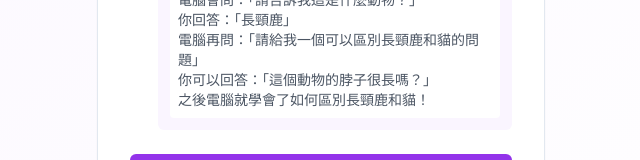
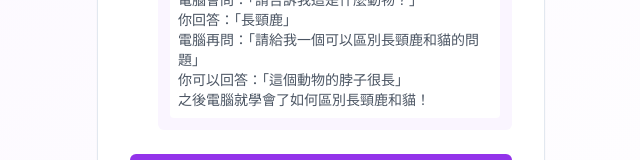
Before and after one commit to maoyang/animal-mind-trainer-web, a React (Vite) app: page / in a window 1280 px wide. Shown: the part 595-755 px from the top of the page, without its empty margins (319-959 px from the left). Built offline with nearby package versions, Linux system fonts and the light colour scheme.

Commit message:
Fix: Remove question mark
Remove the question mark from the example question in the game description.

```diff
--- a/src/components/AnimalGame.tsx
+++ b/src/components/AnimalGame.tsx
@@ -1,4 +1,3 @@
-
 import React, { useState, useEffect } from 'react';
 import { Button } from "@/components/ui/button";
 import { Input } from "@/components/ui/input";
@@ -161,7 +160,7 @@ const AnimalGame = () => {
                     <p>電腦會問：「請告訴我這是什麼動物？」</p>
                     <p>你回答：「長頸鹿」</p>
                     <p>電腦再問：「請給我一個可以區別長頸鹿和貓的問題」</p>
-                    <p>你可以回答：「這個動物的脖子很長嗎？」</p>
+                    <p>你可以回答：「這個動物的脖子很長」</p>
                     <p>之後電腦就學會了如何區別長頸鹿和貓！</p>
                   </div>
                 </div>
```
